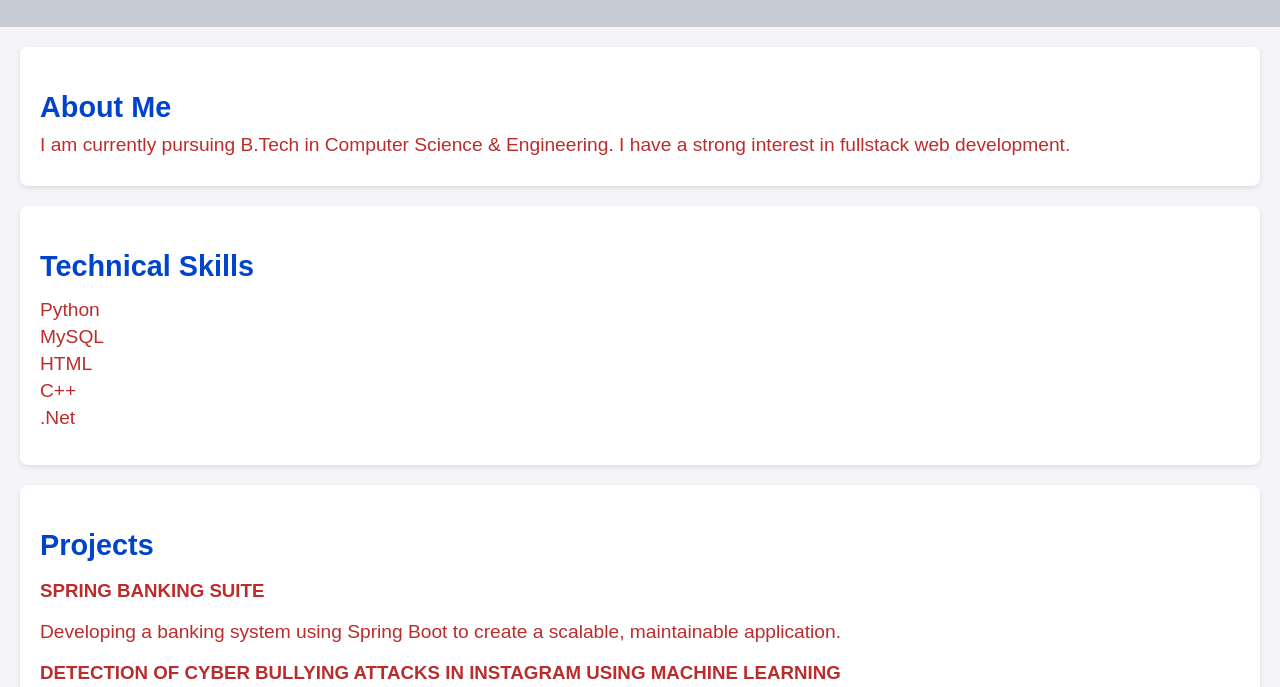
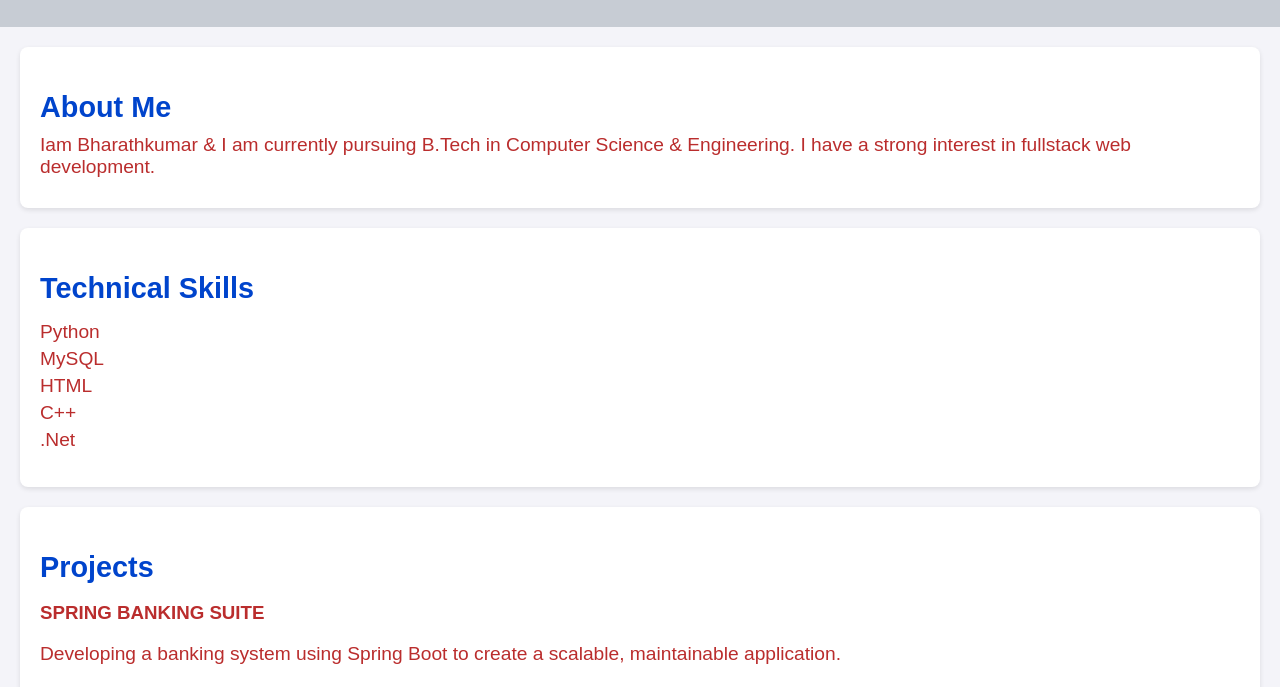
Before and after one commit to Bharathkumar-26/BHARATHKUMAR-GITHUB.IO, a plain HTML site: page index.html in a window 1280 px wide. Shown: the part 100-787 px from the top of the page. Drawn offline with Linux system fonts and the light colour scheme.

Commit message:
Update index.html

```diff
--- a/index.html
+++ b/index.html
@@ -14,7 +14,7 @@
 
   <section class="intro">
     <h2>About Me</h2>
-    <p>I am currently pursuing B.Tech in Computer Science & Engineering. I have a strong interest in fullstack web development.</p>
+    <p>Iam Bharathkumar & I am currently pursuing B.Tech in Computer Science & Engineering. I have a strong interest in fullstack web development.</p>
   </section>
 
   <section class="skills">
```
